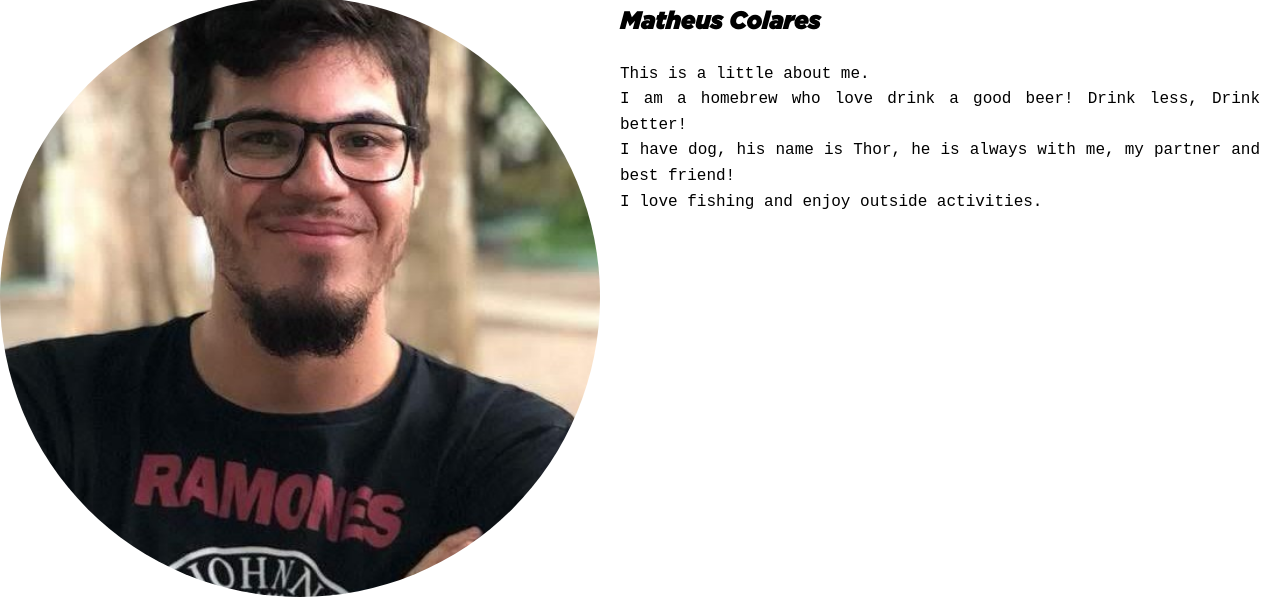
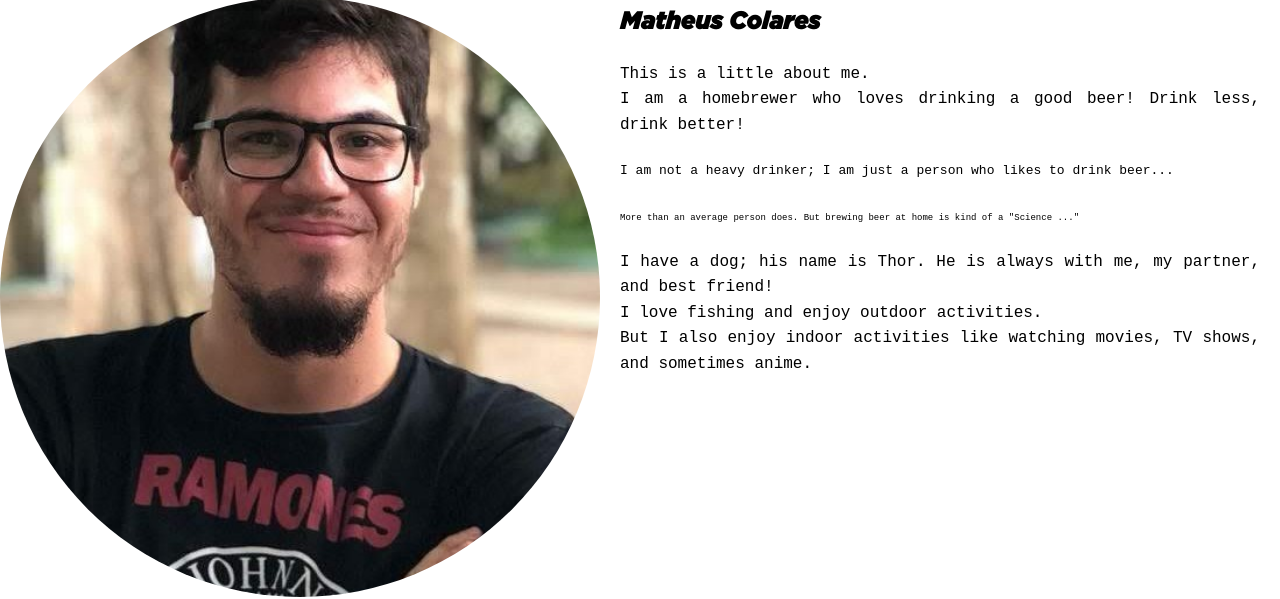
Before and after one commit to MatheusColaresDaSilva/matheuscolares.github.io, a plain HTML site: page personal.html in a window 1280 px wide. Shown: the part 220-819 px from the top of the page. Drawn offline with nearby package versions, Linux system fonts and the light colour scheme.

Commit message:
next descriptions

```diff
--- a/personal.html
+++ b/personal.html
@@ -24,10 +24,19 @@
         <div class="textContent">
         <h1>Matheus Colares</h1>
         <p>
-            This is a little about me. </br>
-            I am a homebrew who love drink a good beer! Drink less, Drink better!</br>
-            I have dog, his name is Thor, he is always with me, my partner and best friend!</br>
-            I love fishing and enjoy outside activities.
+            This is a little about me. <br/>
+            I am a homebrewer who loves drinking a good beer! Drink less, drink better!
+        </p>
+        <p>
+            <span class="a">I am not a heavy drinker; I am just a person who likes to drink beer...</span>
+        </p>
+        <p>
+            <span class="b">More than an average person does. But brewing beer at home is kind of a "Science ..."</span>
+        </p>
+        <p>
+            I have a dog; his name is Thor. He is always with me, my partner, and best friend! <br/>
+            I love fishing and enjoy outdoor activities. <br/>
+            But I also enjoy indoor activities like watching movies, TV shows, and sometimes anime.
         </p>
         </div>
     </section>
--- a/style/header.css
+++ b/style/header.css
@@ -66,7 +66,7 @@ header .optionsHeader {
 
 @media only screen and (max-width: 428px) {
     .logo {
-        width: 60%;
+        width: 100%;
         max-height: 100px;
         margin-left: 3%;
         margin-top: 1%;
--- a/style/personalstyle.css
+++ b/style/personalstyle.css
@@ -37,6 +37,14 @@ body {
     color: black;
     margin-top: 1%;
     margin-bottom: 10px;
+}
+
+.a {
+    font-size: small;
+}
+
+.b {
+    font-size: xx-small;
 }
 
 .textContent p {
```
Also changed, not shown: index.html (+8 -4 lines).
